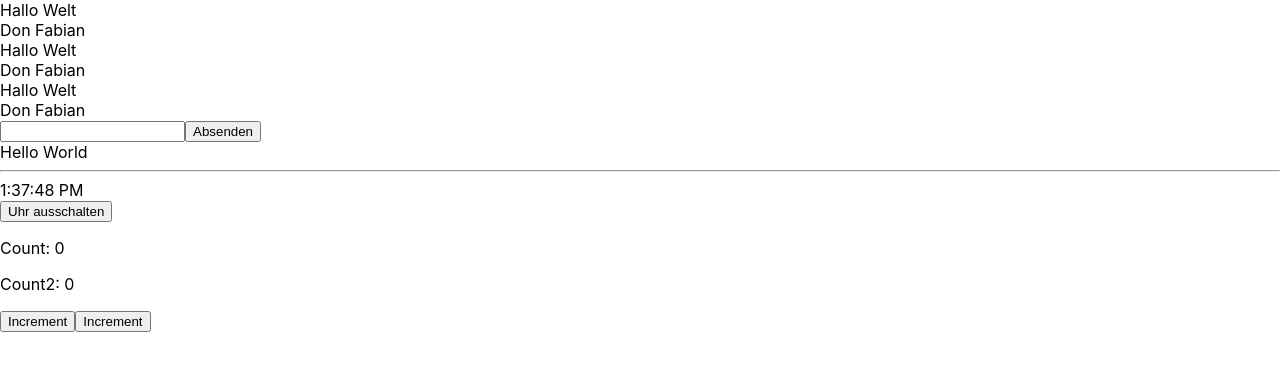
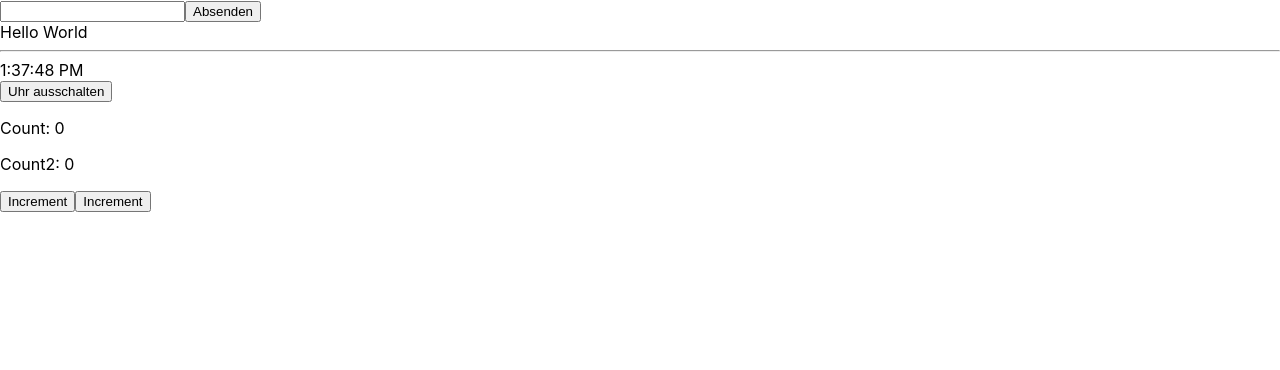
Before and after one commit to hco/pw-ws-2021, a React (Create React App) app: page / in a window 1280 px wide. Shown: the top 370 px of the page. Built offline with nearby package versions, Linux system fonts and the light colour scheme; the HTML template or start-up script is replaced by a standard one.

Commit message:
Make MessageArray immutable

```diff
--- a/src/components/MessageScene/MessageScene.tsx
+++ b/src/components/MessageScene/MessageScene.tsx
@@ -4,26 +4,7 @@ import MessageCompose from "./components/MessageCompose";
 import MessageList from "./components/MessageList";
 
 const MessageScene = () => {
-  const [messages, setMessages] = useState([
-    {
-      id: "das",
-      date: 4711,
-      message: "Hallo Welt",
-      author: "Don Fabian",
-    },
-    {
-      id: "da312231s",
-      date: 4712,
-      message: "Hallo Welt",
-      author: "Don Fabian",
-    },
-    {
-      id: "23432",
-      date: 4713,
-      message: "Hallo Welt",
-      author: "Don Fabian",
-    },
-  ]);
+  const [messages, setMessages] = useState<Readonly<Message[]>>([]);
 
   const handleNewMessage = (message: Message) => {
     // setMessages((prevMessages) => [...prevMessages, message]);
--- a/src/components/MessageScene/components/MessageList.tsx
+++ b/src/components/MessageScene/components/MessageList.tsx
@@ -2,7 +2,7 @@ import { Message } from "../../../domain/Message";
 import { MessageView } from "./MessageView";
 
 interface MessageListProps {
-  messages: Message[];
+  messages: Readonly<Message[]>;
 }
 
 const MessageList: React.FunctionComponent<MessageListProps> = (props) => {
```
